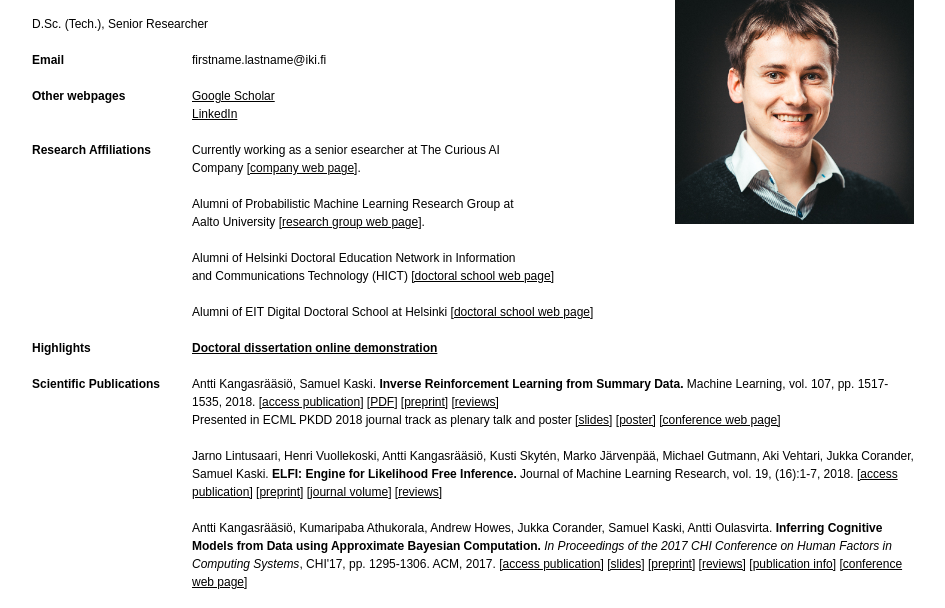
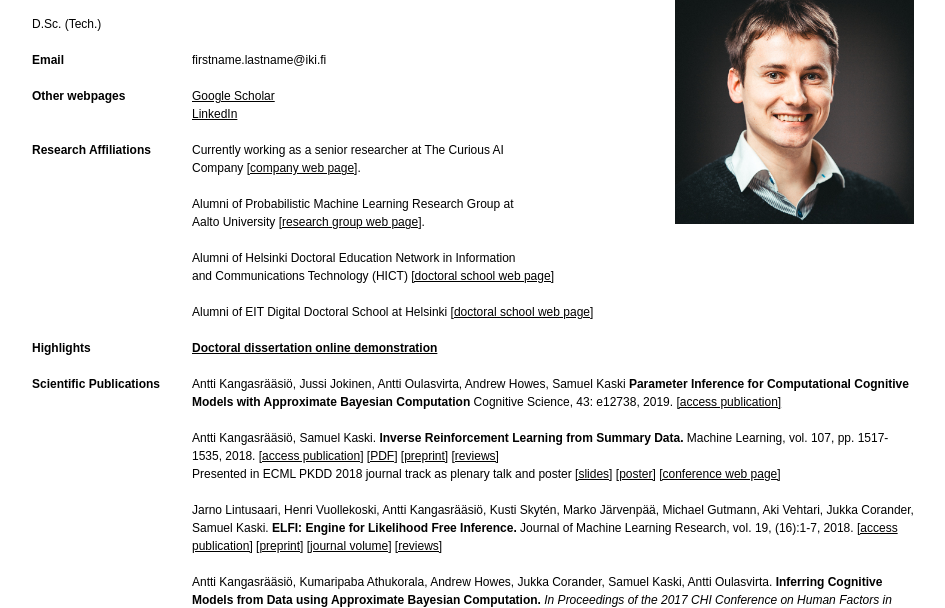
Before and after one commit to akangasr/akangasr.github.io, a plain HTML site: page index.html in a window 1280 px wide. Shown: the part 183-791 px from the top of the page, without its empty margins (167-1112 px from the left). Drawn offline with Linux system fonts and the light colour scheme.

Commit message:
Update index.html

```diff
--- a/index.html
+++ b/index.html
@@ -28,7 +28,7 @@
 </div> <!-- /.aside -->
 
 <h2>Antti Kangasrääsiö</h2>
-<p>D.Sc. (Tech.), Senior Researcher</p>
+<p>D.Sc. (Tech.)</p>
 
 <dl>
 <dt>Email</dt>
@@ -38,11 +38,11 @@
 <br/>
 <dt>Other webpages</dt>
 	<dd><a href="https://scholar.google.fi/citations?user=MvO_azMAAAAJ">Google Scholar</a></dd>
-	<dd><a href="https://www.linkedin.com/in/antti-kangasr%C3%A4%C3%A4si%C3%B6-5b1a1592">LinkedIn</a></dd>
+	<dd><a href="https://www.linkedin.com/in/akangasr">LinkedIn</a></dd>
 <br/>
 <dt>Research Affiliations</dt>
 	<dd>
-		Currently working as a senior esearcher at The Curious AI Company <a href="http://www.cai.fi/">[company web page]</a>.
+		Currently working as a senior researcher at The Curious AI Company <a href="http://www.cai.fi/">[company web page]</a>.
 	<br/><br/>
 		Alumni of Probabilistic Machine Learning Research Group at Aalto University <a href="http://research.cs.aalto.fi/pml/">[research group web page]</a>.
 	<br/><br/>
@@ -64,6 +64,11 @@
 </dt>
 <dt>Scientific Publications</dt>
 	<dd>
+		Antti Kangasrääsiö, Jussi Jokinen, Antti Oulasvirta, Andrew Howes, Samuel Kaski
+		<b>Parameter Inference for Computational Cognitive Models with Approximate Bayesian Computation</b>
+		Cognitive Science, 43: e12738, 2019.
+		<a href="https://doi.org/10.1111/cogs.12738">[access publication]</a>
+	<br/><br/>
 		Antti Kangasrääsiö, Samuel Kaski.
 		<b>Inverse Reinforcement Learning from Summary Data.</b>
 		Machine Learning, vol. 107, pp. 1517-1535, 2018.
```
